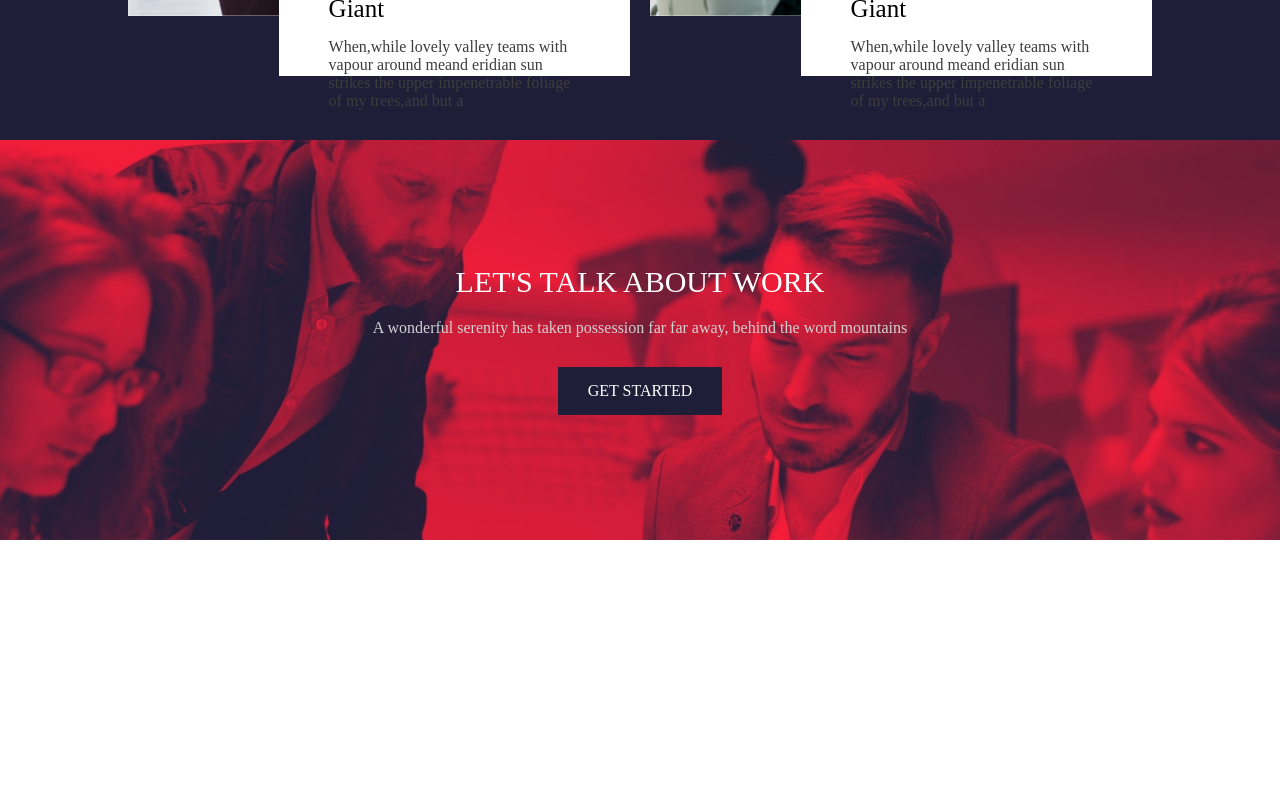
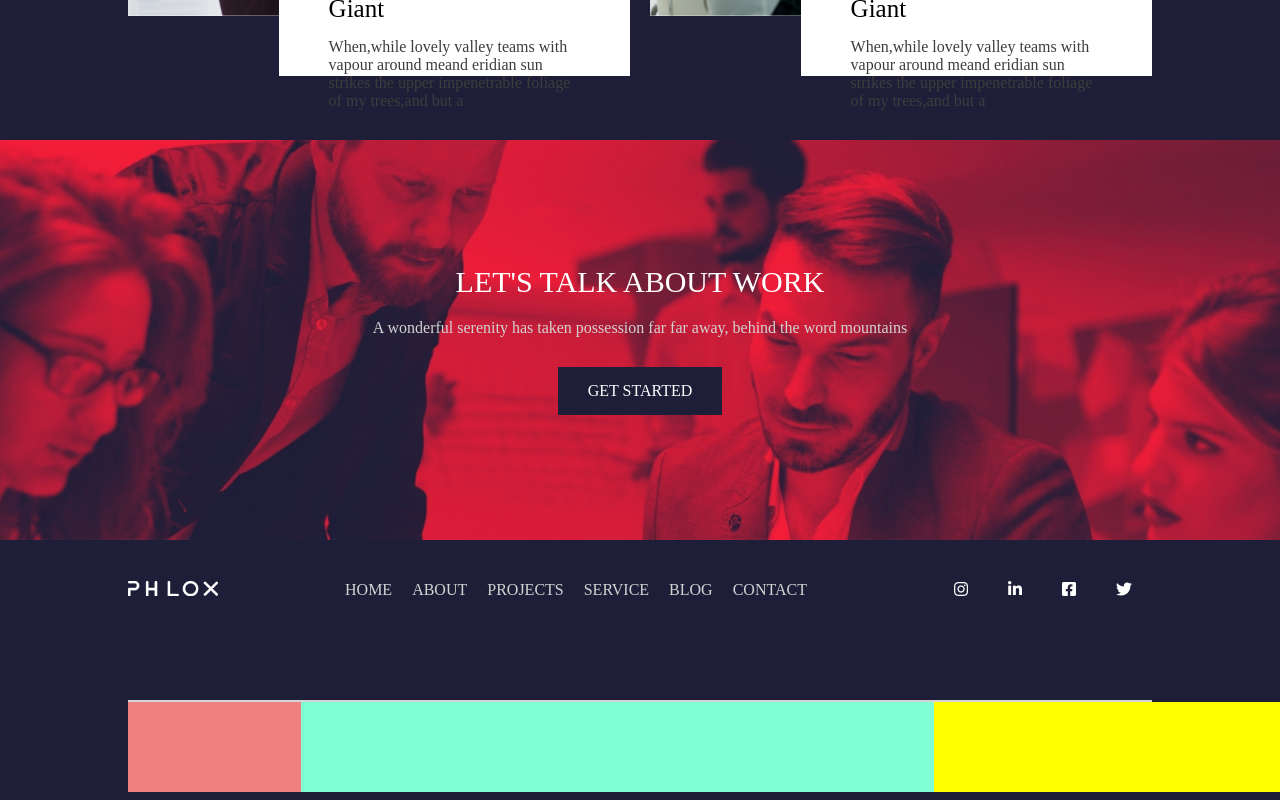
Before and after one commit to Christian-Lepidi/proj-html-vuejs, a Vue app: page / in a window 1280 px wide. Shown: the part 3709-4509 px from the top of the page. Before the commit the page ends 4249 px from the top, so only its background shows below. Built offline with nearby package versions, Linux system fonts and the light colour scheme.

Commit message:
feat: add. last part structure

```diff
--- a/src/components/AppFooter.vue
+++ b/src/components/AppFooter.vue
@@ -7,6 +7,7 @@ export default {
 </script>
 
 <template>
+  <!--Prima parte Footer-->
   <section class="image">
     <div class="text-container">
       <div class="title">LET'S TALK ABOUT WORK</div>
@@ -15,6 +16,39 @@ export default {
         mountains
       </p>
       <a href="#" class="start-button">GET STARTED</a>
+    </div>
+  </section>
+  <!--Seconda parte Footer-->
+  <section class="footer">
+    <div class="contents-container">
+      <div class="contents-box">
+        <div class="logo">
+          <img
+            src="../assets/img/logotype-2-150x25.png"
+            alt=""
+            class="logo-type"
+          />
+        </div>
+        <div class="links">
+          <a href="#" class="link">HOME</a>
+          <a href="#" class="link">ABOUT</a>
+          <a href="#" class="link">PROJECTS</a>
+          <a href="#" class="link">SERVICE</a>
+          <a href="#" class="link">BLOG</a>
+          <a href="#" class="link">CONTACT</a>
+        </div>
+        <div class="social-icons">
+          <i class="fab fa-instagram"></i>
+          <i class="fab fa-linkedin-in"></i>
+          <i class="fab fa-facebook-square"></i>
+          <i class="fab fa-twitter"></i>
+        </div>
+      </div>
+    </div>
+    <div class="line"></div>
+    <div class="last-contents-box">
+      <div class="conditions"></div>
+      <div class="copyright-chat-box"></div>
     </div>
   </section>
 </template>
@@ -53,4 +87,67 @@ export default {
     }
   }
 }
+
+.footer {
+  width: 100%;
+  height: 260px;
+  background-color: #1f1e38;
+
+  .contents-container {
+    width: 80%;
+    height: 160px;
+    margin: auto;
+
+    .contents-box {
+      width: 100%;
+      height: 100px;
+      display: flex;
+      justify-content: space-between;
+      align-items: center;
+
+      .logo-type {
+        width: 90px;
+      }
+
+      .link {
+        text-decoration: none;
+        color: lightgrey;
+        margin: 0 10px;
+      }
+
+      .fab {
+        color: white;
+        margin: 0 20px;
+      }
+    }
+  }
+
+  .line {
+    height: 2px;
+    width: 80%;
+    margin: auto;
+    background-color: lightgray;
+  }
+
+  .last-contents-box {
+    width: 90%;
+    height: 90px;
+    margin-left: 10%;
+    background-color: aquamarine;
+    display: flex;
+    justify-content: space-between;
+
+    .conditions {
+      width: 15%;
+      height: 90px;
+      background-color: lightcoral;
+    }
+
+    .copyright-chat-box {
+      width: 30%;
+      height: 90px;
+      background-color: yellow;
+    }
+  }
+}
 </style>
```
